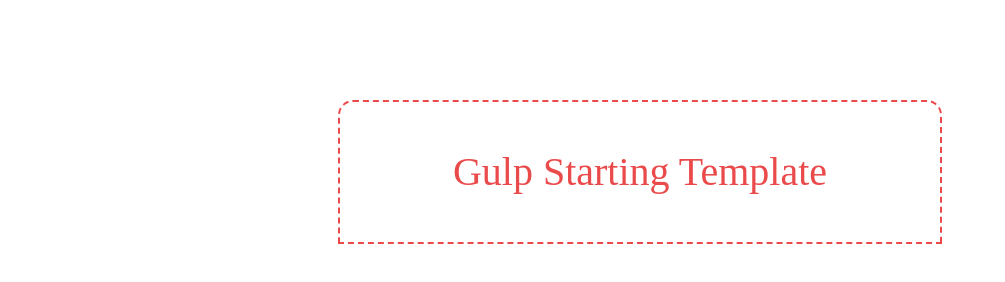
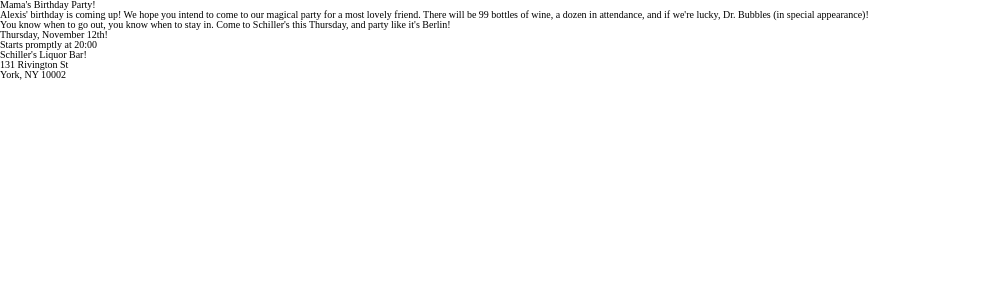
Before and after one commit to ajms072799/happy-birthday-project, a website: page index.html in a window 1280 px wide. Shown: the whole page, without its empty margins (0-1005 px from the left). Drawn offline with Linux system fonts and the light colour scheme.

Commit message:
docs: ✏️ adding the content for the homepage

```diff
--- a/css/main.css
+++ b/css/main.css
@@ -1,15 +1 @@
 @import './reset.css';
-
-.hero {
-    width: 600px;
-    margin: 100px auto 0 auto;
-    border: 2px dashed #eb4a4b;
-    border-radius: 15px 15px 0 0;
-}
-
-.hero h1 {
-    color: #eb4a4b;
-    font-size: 4rem;
-    text-align: center;
-    padding: 50px 0;
-}
--- a/index.html
+++ b/index.html
@@ -5,13 +5,28 @@
     <meta http-equiv="X-UA-Compatible" content="IE=edge">
     <meta name="viewport" content="width=device-width, initial-scale=1.0">
     <link rel="stylesheet" href="./dist/css/main.css">
-    <title>Gulp Basic Template</title>
+    <title>Happy Birthday Mama!</title>
 </head>
 <body>
     <main class="homepage">
-        <header class="hero">
-            <h1>Gulp Starting Template</h1>
-        </header>
+        <aside class="hero">
+
+        </aside>
+        <section class="intro">
+            <h1>Mama's Birthday Party!</h1>
+            <p>Alexis' birthday is coming up! We hope you intend to come to our magical party for a most lovely friend. There will be 99 bottles of wine, a dozen in attendance, and if we're lucky, Dr. Bubbles (in special appearance)!</p>
+            <p>You know when to go out, you know when to stay in. Come to Schiller's this Thursday, and party like it's Berlin! </p>
+        </section>
+        <section class="contact">
+            <h2>Thursday, November 12th!</h2>
+            <time>Starts promptly at 20:00</time>
+            <address>Schiller's Liquor Bar!</address>
+            <address>131 Rivington St</address>
+            <address>York, NY 10002</address>
+        </section>
+        <section class="footer">
+
+        </section>
     </main>
 </body>
 </html>
```
Also changed, not shown: dist/css/main.css.
